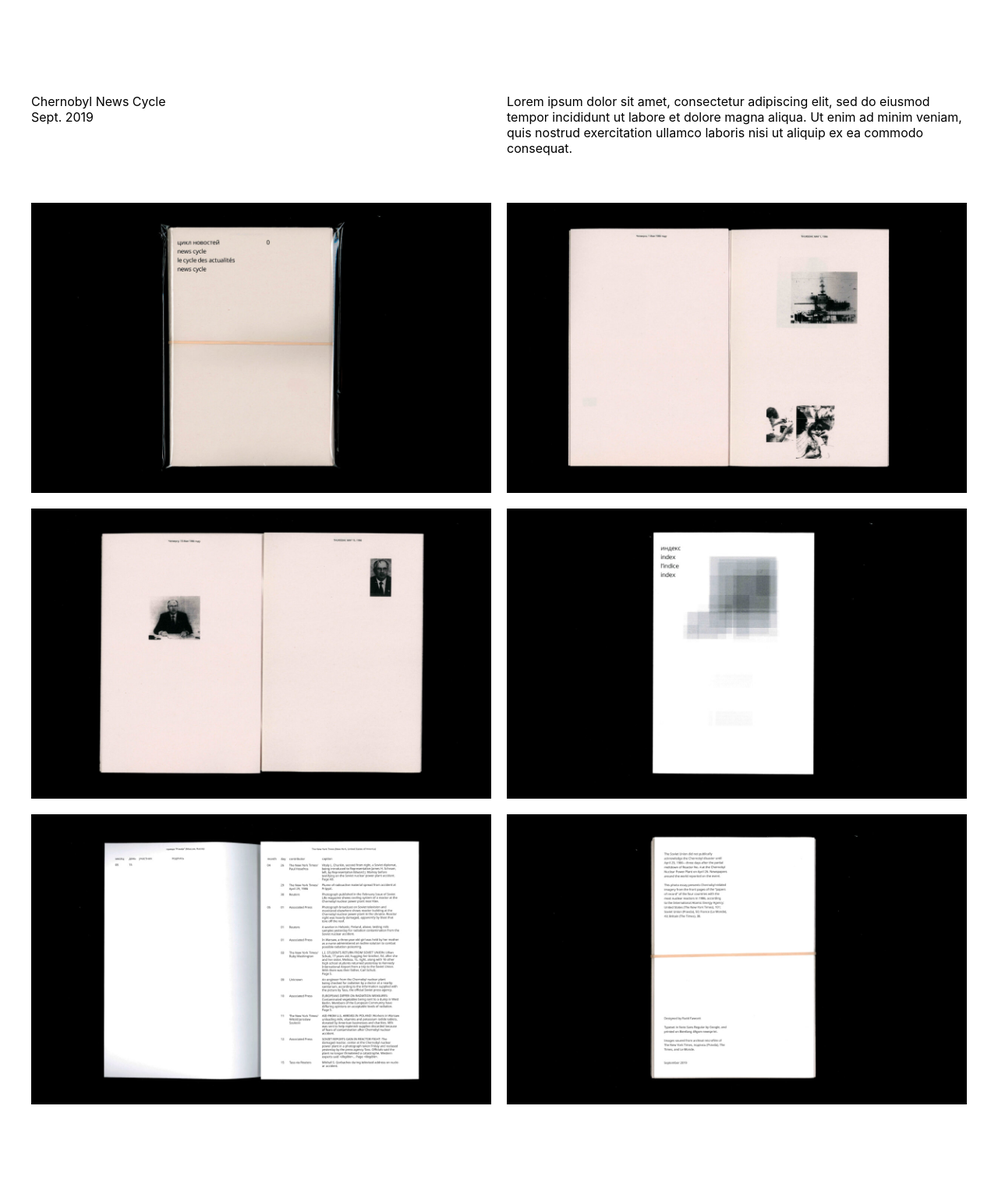
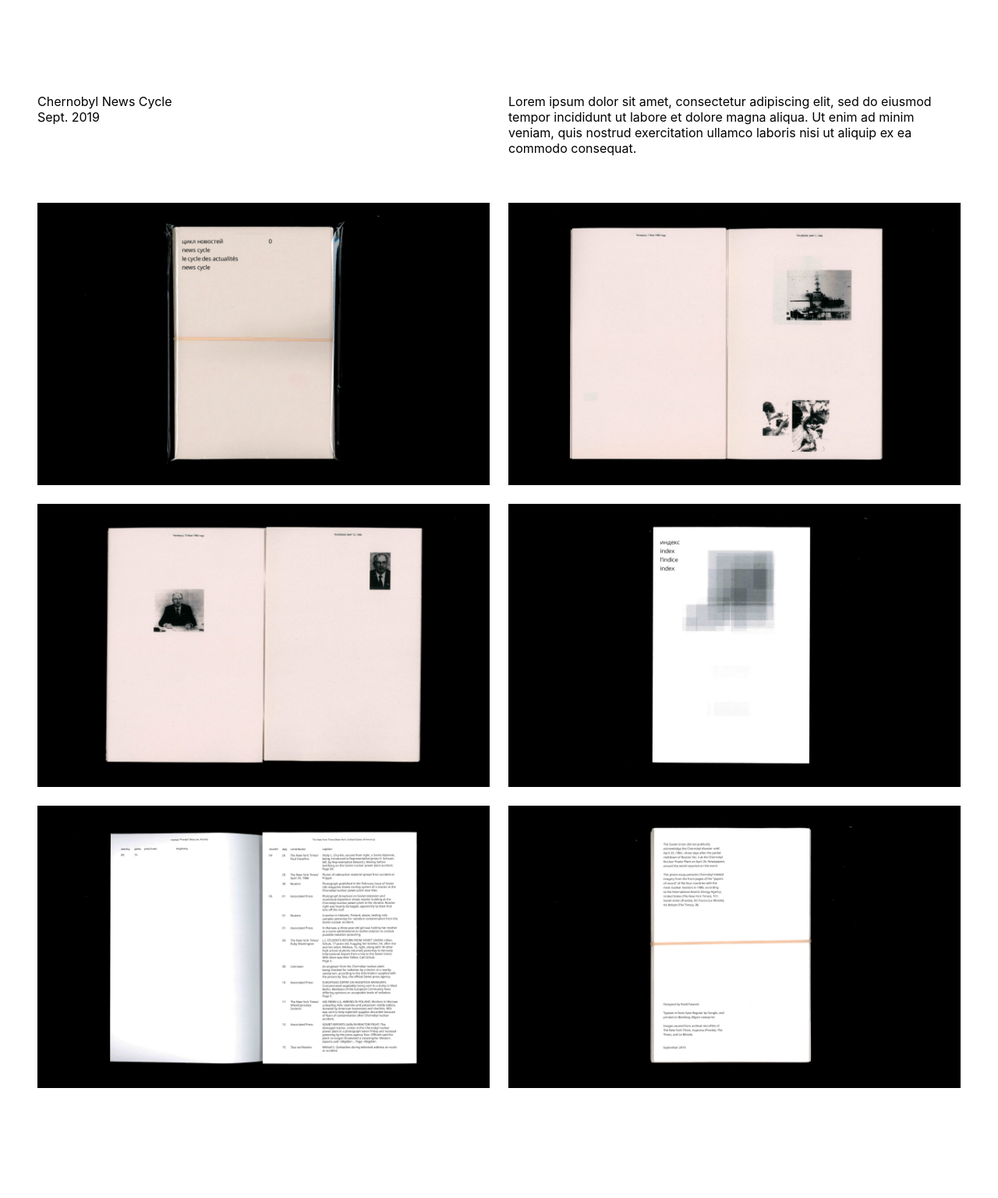
Before and after one commit to ruddfawcett/ruddfawcett.github.io, a Jekyll site: the page built from work/_yale/chernobyl-news-cycle.md, in a window 1280 px wide. Shown: the whole page at 78% size. Built offline with Jekyll 4.4.1, drawn with Linux system fonts in a browser that asks for light colours; after the commit the page ends 1515 px from its top, so only the background shows below that.

Commit message:
Work for mobile

```diff
--- a/_sass/_layout.sass
+++ b/_sass/_layout.sass
@@ -1,6 +1,10 @@
 @import 'reset'
 
 main
-  padding: 120px 40px
+  padding: 120px 48px
   max-width: 1600px
   margin: 0 auto
+
+@media(pointer: coarse)
+  main
+    padding: 56px 16px
--- a/assets/styles/work.sass
+++ b/assets/styles/work.sass
@@ -14,11 +14,11 @@
   display: grid
   grid-template-columns: repeat(2, minmax(160px, 1fr))
   grid-template-rows: 1fr
-  grid-gap: 20px
+  grid-gap: 24px
 
   div
     display: flex
-    padding-bottom: 40px
+    padding-bottom: 36px
 
     &.work
       background-size: contain
@@ -36,3 +36,8 @@
 @media(max-width: 1080px)
   .grid
     grid-template-columns: repeat(1, minmax(160px, 1fr))
+
+@media(pointer: coarse)
+  .grid
+    div
+      padding-bottom: 16px
```
